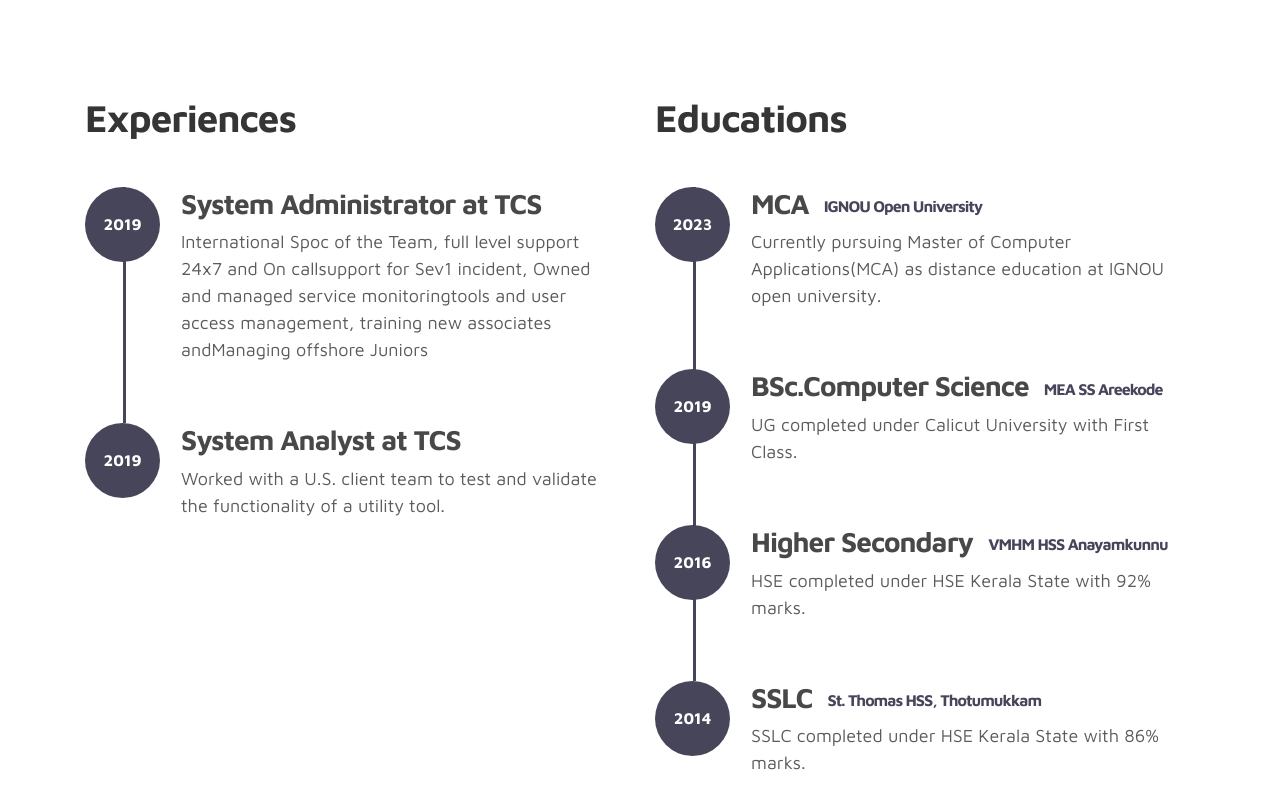
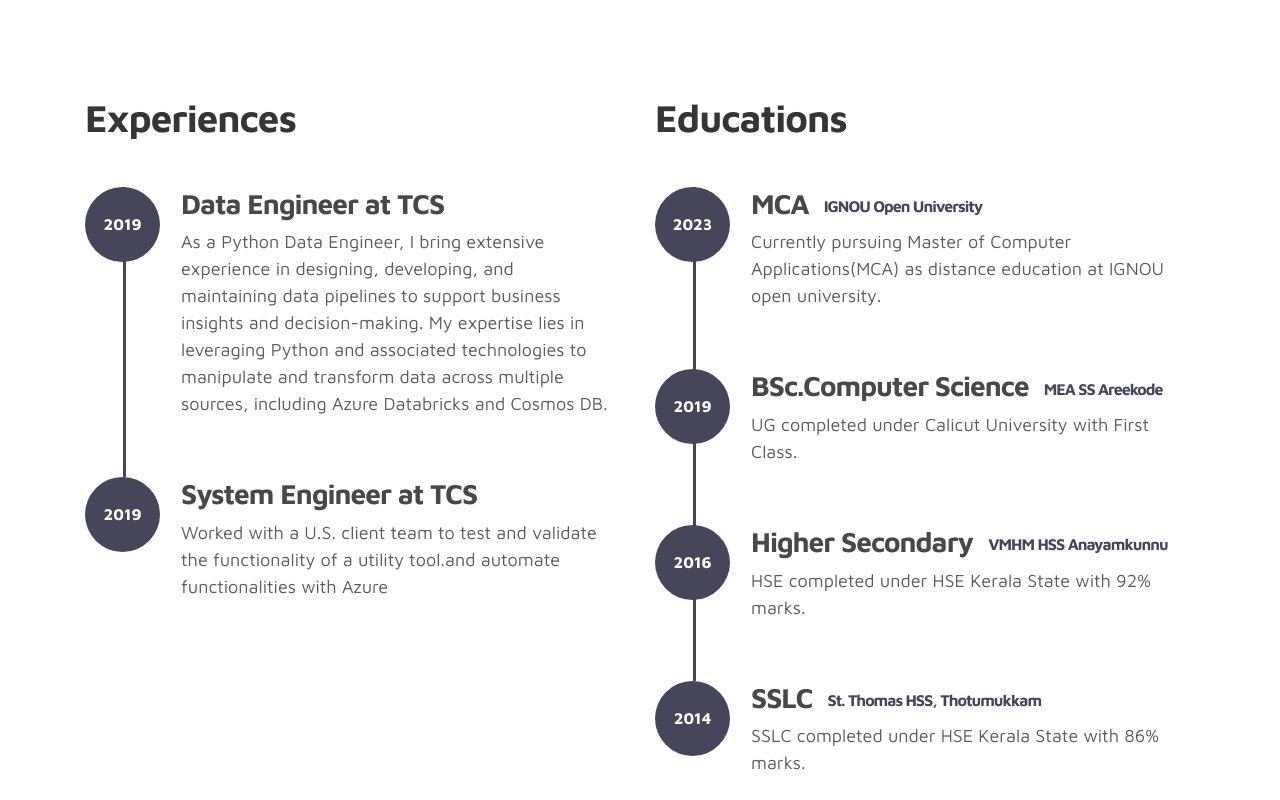
Before and after one commit to shahmiltkm/Personal_web, a plain HTML site: page index.html in a window 1280 px wide. Shown: the part 1540-2340 px from the top of the page. Drawn offline with Linux system fonts and the light colour scheme.

Commit message:
new update

```diff
--- a/index.html
+++ b/index.html
@@ -72,12 +72,12 @@
                             <span class="mr-2">Hey folks, I'm</span>
                                 <div class="animated-info">
                                     <span class="animated-item">Shahmil </span>
-                                    <span class="animated-item">Web Designer</span>
+                                    <span class="animated-item">Data Engineer</span>
                                     <span class="animated-item">UI Specialist</span>
                                 </div>
                         </h1>
 
-                        <p>Building a successful product is a challenge. I am highly energetic in user experience design, interfaces and web development.</p>
+                        <p>Building a successful product is a challenge. I am highly energetic in user experience design,data engineering and analysis.</p>
 
                         <div class="custom-btn-group mt-4">
                           <a href="https://drive.google.com/file/d/1Ayb3CTeksdFBkCzyNr7ApFRd9hwO3C64/view?usp=sharing" class="btn mr-lg-2 custom-btn"><i class='uil uil-file-alt'></i> Download Resume</a>
@@ -159,8 +159,8 @@
                                 <span>2019</span>
                             </div>
                             <div class="timeline-info">
-                                <h3><span>System Administrator at TCS</h3>
-                                <p>International Spoc of the Team, full level support 24x7 and On callsupport for Sev1 incident, Owned and managed service monitoringtools and user access management, training new associates andManaging offshore Juniors</p>
+                                <h3><span>Data Engineer at TCS</h3>
+                                <p>As a Python Data Engineer, I bring extensive experience in designing, developing, and maintaining data pipelines to support business insights and decision-making. My expertise lies in leveraging Python and associated technologies to manipulate and transform data across multiple sources, including Azure Databricks and Cosmos DB.</p>
                             </div>
                         </div>
 
@@ -169,8 +169,8 @@
                                 <span>2019</span>
                             </div>
                             <div class="timeline-info">
-                                <h3><span>System Analyst at TCS </h3>
-                                <p>Worked with a U.S. client team to test and validate the functionality of a utility tool.</p>
+                                <h3><span>System Engineer at TCS </h3>
+                                <p>Worked with a U.S. client team to test and validate the functionality of a utility tool.and automate functionalities with Azure</p>
                             </div>
                         </div>
 
```
